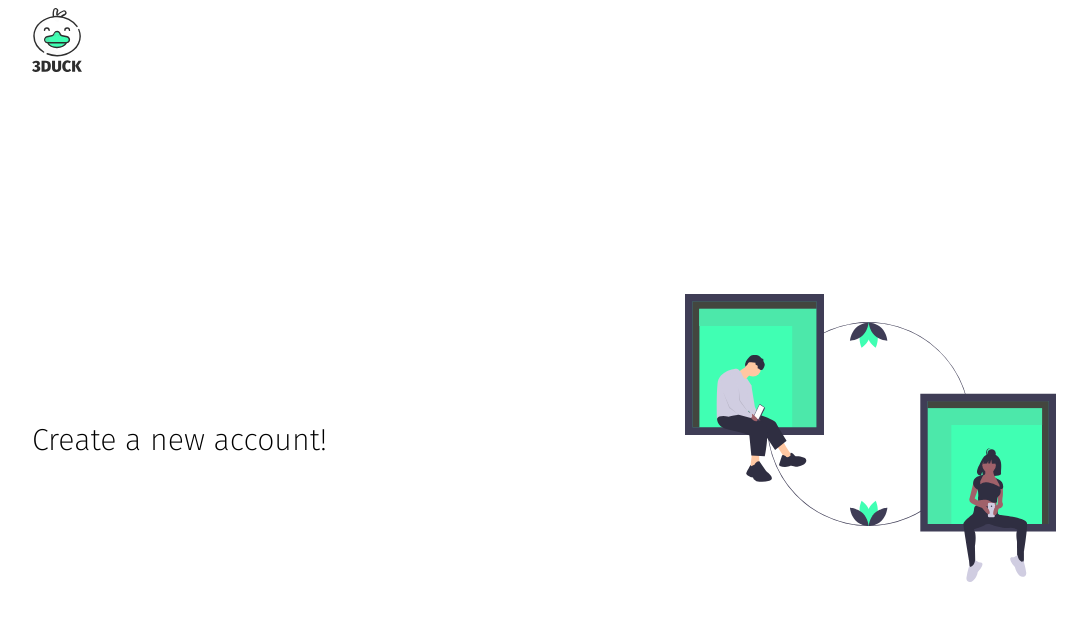
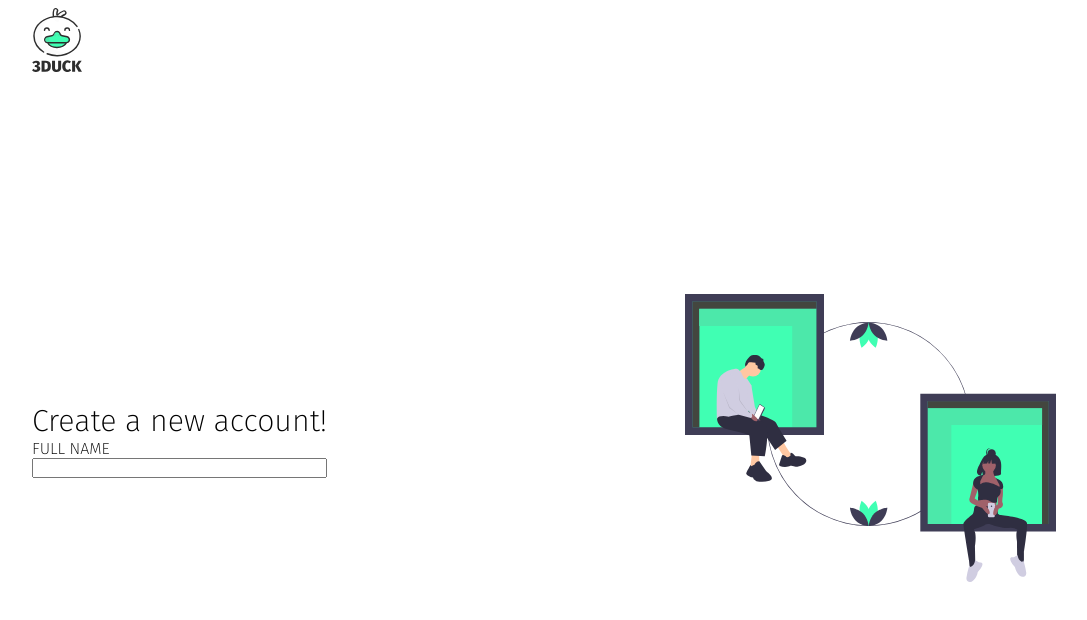
Before and after one commit to alex-robert888/UniHack-2020, a React (Create React App) app in the folder client/: page /auth/signup in a window 1280 px wide. Shown: the top 620 px of the page, without its empty margins (96-1183 px from the left). Built offline with nearby package versions, Linux system fonts and the light colour scheme.

Commit message:
changed to glb

```diff
--- a/client/src/components/base/BaseInputText.js
+++ b/client/src/components/base/BaseInputText.js
@@ -3,9 +3,9 @@ import '../../style/classes.scss';
 
 const BaseInputText = ({title, icon, type}) => {
     return (
-        <article className='base-input-text'>
-            <label htmlFor="input-name" className="base-label">{title}</label>
-            <input type="text" name="input-name" />
+        <article className='base-input-text glb-base-input-component'>
+            <label htmlFor="input-name" className="glb-base-label">{title}</label>
+            <input type={type} name="input-name" />
         </article>
     );
 }
--- a/client/src/components/the-auth-page/TheAuthPage.js
+++ b/client/src/components/the-auth-page/TheAuthPage.js
@@ -7,7 +7,7 @@ import TheSignupForm from '../the-auth-page/TheSignupForm';
 
 const TheAuthPage = () => {
     return (
-        <section id='the-auth-page' className='page'>
+        <section id='the-auth-page' className='glb-page'>
             <section id="the-auth-page-left-side">
                 <Switch>
                     <Route path='/auth/login' component={TheLoginForm} />
--- a/client/src/components/the-auth-page/TheLoginForm.js
+++ b/client/src/components/the-auth-page/TheLoginForm.js
@@ -5,7 +5,7 @@ import BaseMultipageCard from '../base/BaseMultipageCard';
 const TheLoginForm = () => {
     return (
         <section id='the-login-form'>
-          <h2 className='h2'>Welcome back!</h2>
+          <h2 className='glb-h2'>Welcome back!</h2>
           <BaseMultipageCard />
         </section>
     );
--- a/client/src/components/the-auth-page/TheSignupForm.js
+++ b/client/src/components/the-auth-page/TheSignupForm.js
@@ -1,11 +1,13 @@
 import './TheSignupForm.scss';
 import BaseMultipageCard from '../base/BaseMultipageCard';
+import BaseInputText from '../base/BaseInputText';
 
 const TheSignupForm = () => {
     return (
         <div className='the-signup-form'>
-            <h2 className='h2'>Create a new account!</h2>
-            <BaseMultipageCard />
+            <h2 className='glb-h2'>Create a new account!</h2>
+            {/* <BaseMultipageCard /> */}
+            <BaseInputText title='full name' type='text' />
         </div>
     );
 }
--- a/client/src/components/the-header/TheHeader.js
+++ b/client/src/components/the-header/TheHeader.js
@@ -4,7 +4,7 @@ import logo from '../../assets/img/logo.svg';
 
 const TheHeader = () => {
     return (
-        <header className='the-header page'>
+        <header className='the-header glb-page'>
             <img src={logo} alt="" class="logo" />
         </header>
     );
--- a/client/src/components/the-home-page/TheHomePage.js
+++ b/client/src/components/the-home-page/TheHomePage.js
@@ -4,7 +4,7 @@ import '../../style/classes.scss';
 
 const TheHomePage = () => {
     return (
-        <div className='TheHomePage page'>
+        <div className='TheHomePage glb-page'>
             <h1>The Home Page</h1>
         </div>
     );
--- a/client/src/style/classes.scss
+++ b/client/src/style/classes.scss
@@ -3,33 +3,38 @@
 @import './variables/_proportions';
 
 
-.page {
+.glb-page {
     padding: 0 $page-horizontal-padding;
     background-color: $base-white;
     box-sizing: border-box;
     width: 100%;
 }
 
-.h2 {
+.glb-h2 {
     font-weight: 200;
     font-size: 1.9rem;
 }
 
-.base-container {
+.glb-base-container {
     box-shadow: 5px 5px 15px 5px #000000;
 }
 
-.base-form {
+.glb-base-form {
     padding: 0 1.5rem;
     box-sizing: border-box;
 }
 
-.base-input {
+.glb-base-input {
     // width: 85%;
     height: 4.5vh;
 }
 
-.base-outlined-button {
+.glb-base-input-component {
+    display: flex;
+    flex-direction: column;
+}
+
+.glb-base-outlined-button {
     width: 7.5vw;
     height: 4.5vh;
     border: 1px solid $base-green;
@@ -37,7 +42,7 @@
     background-color: $base-white;
 }
 
-.base-filled-button {
+.glb-base-filled-button {
     width: 7.5vw;
     height: 4.5vh;
     border: none;
@@ -45,6 +50,6 @@
     background-color: $base-green;
 }
 
-.base-label {
+.glb-base-label {
     text-transform: uppercase;
 }
```
